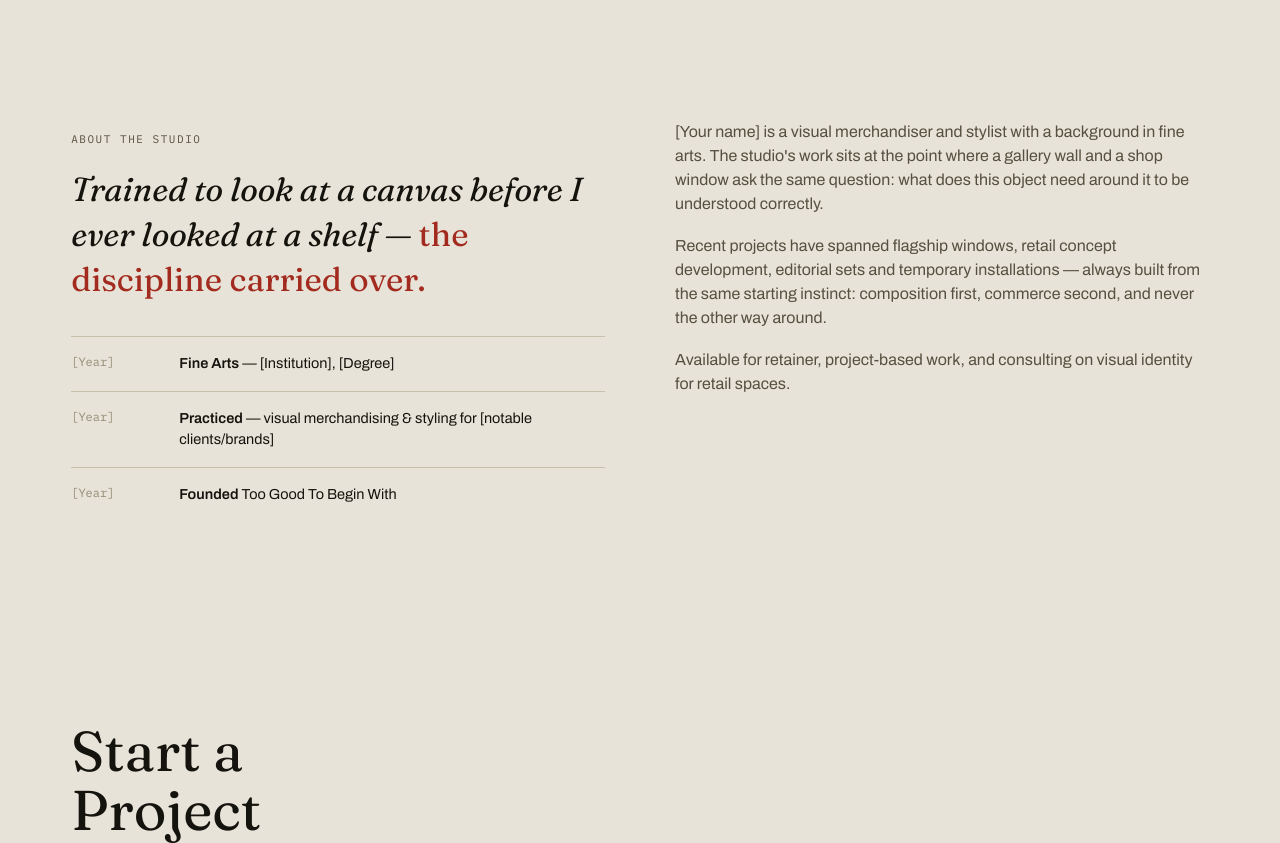
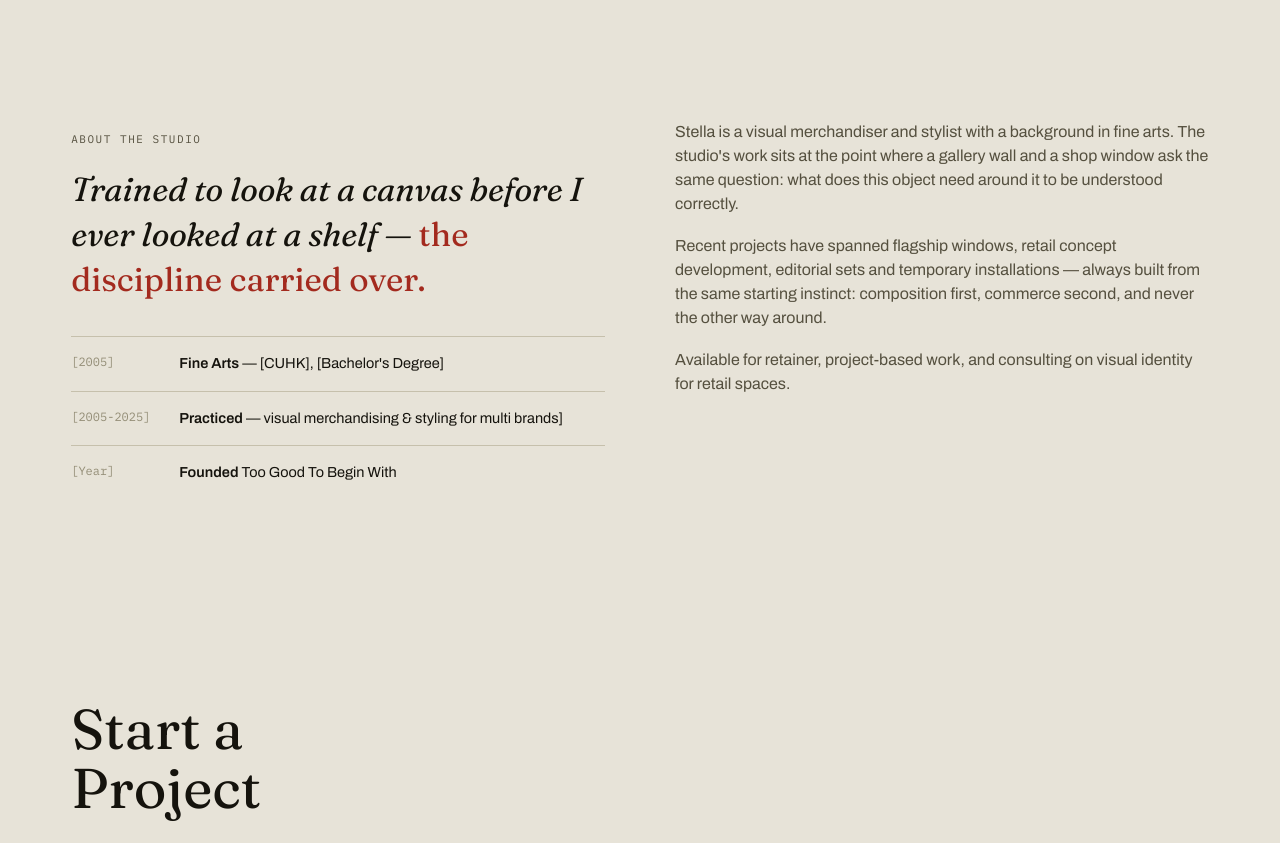
Before and after one commit to saysthg/TGTBW, a plain HTML site: page index.html in a window 1280 px wide. Shown: the part 3460-4303 px from the top of the page. Drawn offline with Linux system fonts and the light colour scheme.

Commit message:
index.html

```diff
--- a/index.html
+++ b/index.html
@@ -787,12 +787,12 @@
 
       <ul class="timeline">
         <li>
-          <span class="yr">[Year]</span>
-          <span class="role"><strong>Fine Arts</strong> — [Institution], [Degree]</span>
+          <span class="yr">[2005]</span>
+          <span class="role"><strong>Fine Arts</strong> — [CUHK], [Bachelor's Degree]</span>
         </li>
         <li>
-          <span class="yr">[Year]</span>
-          <span class="role"><strong>Practiced</strong> — visual merchandising &amp; styling for [notable clients/brands]</span>
+          <span class="yr">[2005-2025]</span>
+          <span class="role"><strong>Practiced</strong> — visual merchandising &amp; styling for multi brands]</span>
         </li>
         <li>
           <span class="yr">[Year]</span>
@@ -804,7 +804,7 @@
     <div class="about-body">
       <!-- EDIT: your bio, 2-3 short paragraphs -->
       <p>
-        [Your name] is a visual merchandiser and stylist with a background in fine arts. The studio's
+        Stella is a visual merchandiser and stylist with a background in fine arts. The studio's
         work sits at the point where a gallery wall and a shop window ask the same question: what does
         this object need around it to be understood correctly.
       </p>
@@ -877,7 +877,7 @@
 <footer>
   <div class="footer-inner">
     <p class="footer-mark">Too Good<br>To Begin With</p>
-    <p class="footer-meta">© <span id="year"></span> Too Good To Begin With<br>Visual Merchandising &amp; Styling Studio</p>
+    <p class="footer-meta">© <span id="year"></span> Too Good To Begin With<br>Say.Sthg Studio</p>
   </div>
 </footer>
 
```
